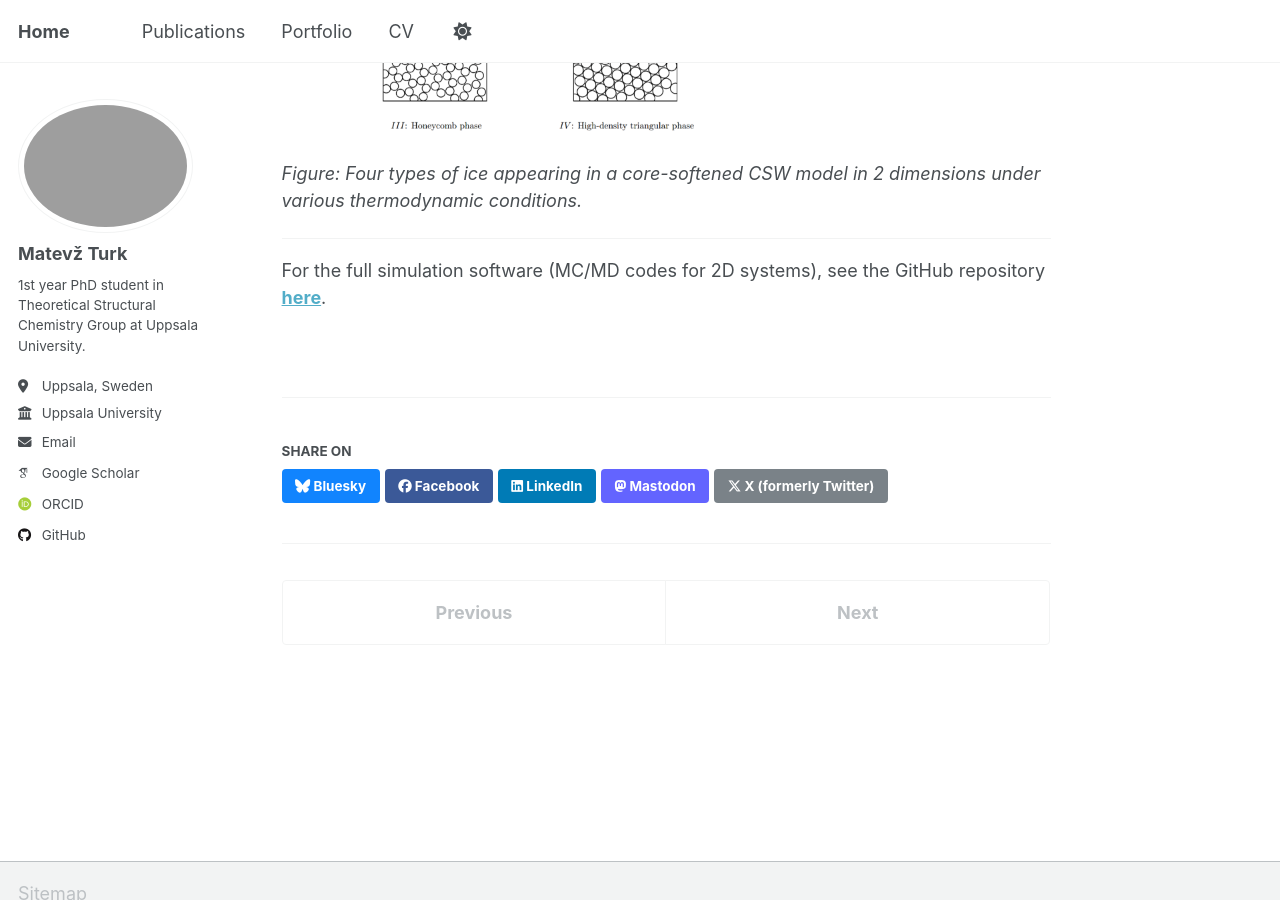
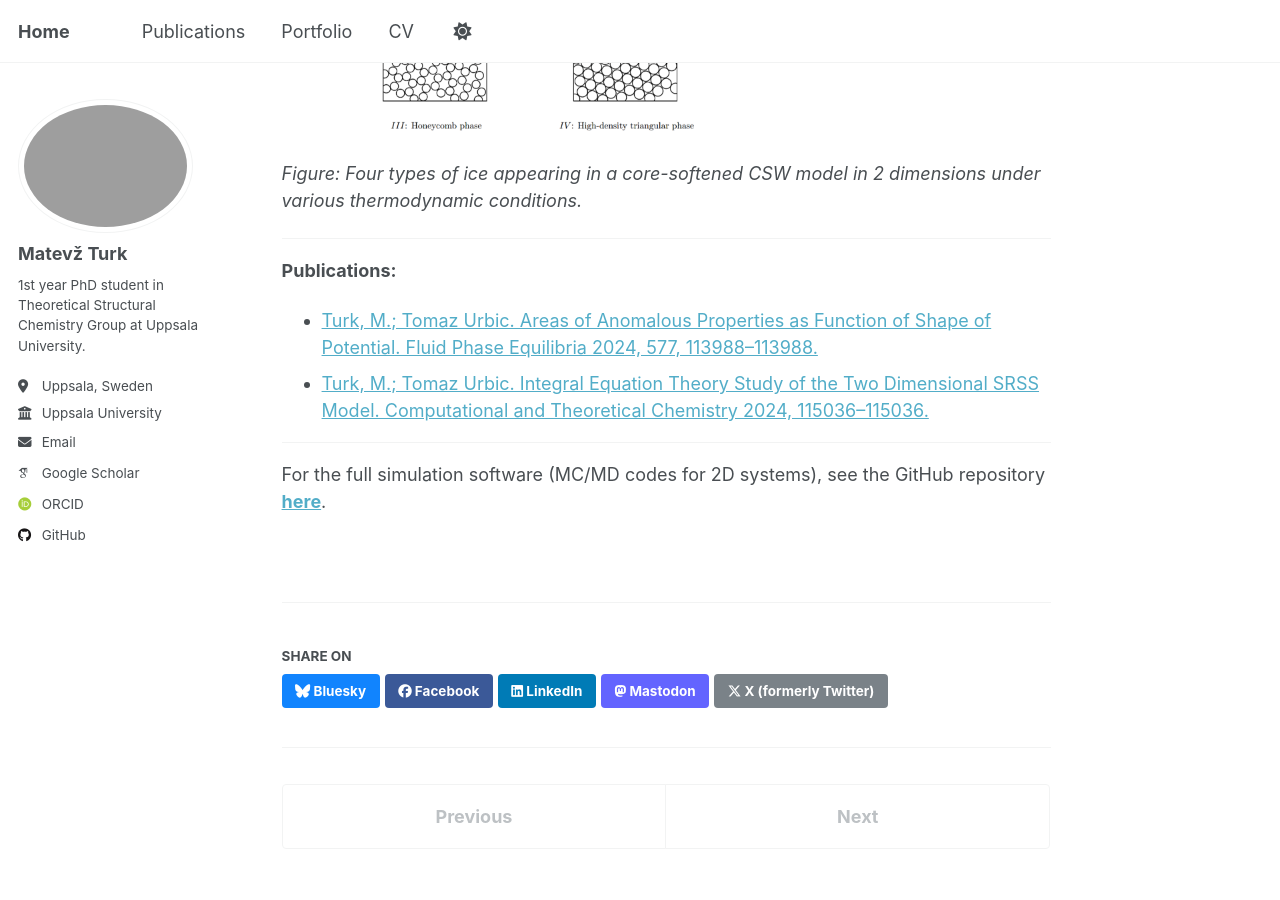
Before and after one commit to MatevzTurk/MatevzTurk.github.io, a Jekyll site: the page built from _portfolio/portfolio-3.md, in a window 1280 px wide and 900 px high, scrolled down 930 px. Built offline with Jekyll 4.4.1, drawn with Linux system fonts in a browser that asks for light colours; some web fonts are replaced; a script that is not in the unit is left out.

Commit message:
Update portfolio-3.md

```diff
--- a/_portfolio/portfolio-3.md
+++ b/_portfolio/portfolio-3.md
@@ -20,4 +20,10 @@ Our goal is to investigate whether these models can reproduce hallmark propertie
 
 ---
 
+**Publications:**
+- [Turk, M.; Tomaz Urbic. Areas of Anomalous Properties as Function of Shape of Potential. Fluid Phase Equilibria 2024, 577, 113988–113988.](https://www.sciencedirect.com/science/article/pii/S0378381223002686)
+- [Turk, M.; Tomaz Urbic. Integral Equation Theory Study of the Two Dimensional SRSS Model. Computational and Theoretical Chemistry 2024, 115036–115036.](https://www.sciencedirect.com/science/article/pii/S2210271X24005759)
+
+---
+
 For the full simulation software (MC/MD codes for 2D systems), see the GitHub repository **[here](https://github.com/MatevzTurk/MS_Software)**.
```
